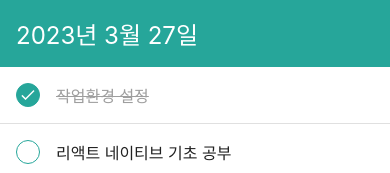
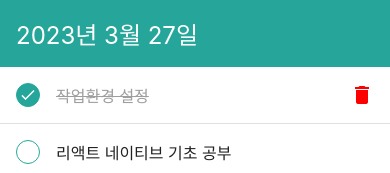
Before and after one commit to ndaemy/dealing-with-react-native, a React Native app in the folder 01-LearnReactNative/: screen / in a window 390 px wide. Shown: the top 173 px of the page. Built offline with nearby package versions, Linux system fonts and the light colour scheme.

Commit message:
feat: Complete 4.5

```diff
--- a/01-LearnReactNative/App.tsx
+++ b/01-LearnReactNative/App.tsx
@@ -45,6 +45,11 @@ const App = () => {
     setTodos(nextTodos);
   };
 
+  const onRemove = (id: number) => {
+    const nextTodos = todos.filter(todo => todo.id !== id);
+    setTodos(nextTodos);
+  };
+
   return (
     <SafeAreaProvider>
       <SafeAreaView edges={['bottom']} style={styles.block}>
@@ -56,7 +61,7 @@ const App = () => {
           {!todos.length ? (
             <Empty />
           ) : (
-            <TodoList todos={todos} onToggle={onToggle} />
+            <TodoList todos={todos} onToggle={onToggle} onRemove={onRemove} />
           )}
           <AddTodo onInsert={onInsert} />
         </KeyboardAvoidingView>
--- a/01-LearnReactNative/package.json
+++ b/01-LearnReactNative/package.json
@@ -13,11 +13,13 @@
     "expo-status-bar": "~1.4.4",
     "react": "18.2.0",
     "react-native": "0.71.4",
-    "react-native-safe-area-context": "4.5.0"
+    "react-native-safe-area-context": "4.5.0",
+    "react-native-vector-icons": "^9.2.0"
   },
   "devDependencies": {
     "@babel/core": "^7.20.0",
     "@types/react": "~18.0.14",
+    "@types/react-native-vector-icons": "^6.4.13",
     "prettier": "^2.8.7",
     "typescript": "^4.9.4"
   },
--- a/01-LearnReactNative/src/components/TodoItem.tsx
+++ b/01-LearnReactNative/src/components/TodoItem.tsx
@@ -1,11 +1,47 @@
 import { Todo } from '../../App';
-import { Image, StyleSheet, Text, TouchableOpacity, View } from 'react-native';
+import {
+  Alert,
+  Image,
+  StyleSheet,
+  Text,
+  TouchableOpacity,
+  View,
+} from 'react-native';
+import Icon from 'react-native-vector-icons/MaterialIcons';
 
 type TodoItemProps = Todo & {
   onToggle: (id: number) => void;
+  onRemove: (id: number) => void;
 };
 
-export const TodoItem = ({ id, text, done, onToggle }: TodoItemProps) => {
+export const TodoItem = ({
+  id,
+  text,
+  done,
+  onToggle,
+  onRemove,
+}: TodoItemProps) => {
+  const remove = () => {
+    Alert.alert(
+      '삭제',
+      '정말 삭제하시겠습니까?',
+      [
+        {
+          text: '취소',
+          style: 'cancel',
+        },
+        {
+          text: '삭제',
+          onPress: () => onRemove(id),
+          style: 'destructive',
+        },
+      ],
+      {
+        cancelable: true,
+      },
+    );
+  };
+
   return (
     <View style={styles.item}>
       <TouchableOpacity onPress={() => onToggle(id)}>
@@ -18,6 +54,13 @@ export const TodoItem = ({ id, text, done, onToggle }: TodoItemProps) => {
         </View>
       </TouchableOpacity>
       <Text style={[styles.text, done && styles.lineThrough]}>{text}</Text>
+      {done ? (
+        <TouchableOpacity onPress={remove}>
+          <Icon name='delete' size={24} color='red' />
+        </TouchableOpacity>
+      ) : (
+        <View style={styles.removePlaceholder} />
+      )}
     </View>
   );
 };
@@ -50,4 +93,8 @@ const styles = StyleSheet.create({
     color: '#9e9e9e',
     textDecorationLine: 'line-through',
   },
+  removePlaceholder: {
+    width: 24,
+    height: 24,
+  },
 });
--- a/01-LearnReactNative/src/components/TodoList.tsx
+++ b/01-LearnReactNative/src/components/TodoList.tsx
@@ -5,9 +5,10 @@ import { TodoItem } from './TodoItem';
 type TodoListProps = {
   todos: Todo[];
   onToggle: (id: number) => void;
+  onRemove: (id: number) => void;
 };
 
-export const TodoList = ({ todos, onToggle }: TodoListProps) => {
+export const TodoList = ({ todos, onToggle, onRemove }: TodoListProps) => {
   return (
     <FlatList
       ItemSeparatorComponent={() => <View style={styles.separator} />}
@@ -19,6 +20,7 @@ export const TodoList = ({ todos, onToggle }: TodoListProps) => {
           text={item.text}
           done={item.done}
           onToggle={onToggle}
+          onRemove={onRemove}
         />
       )}
       keyExtractor={item => item.id.toString()}
```
Also changed, not shown: 1 other file (tests, documents, lock files or other folders).
